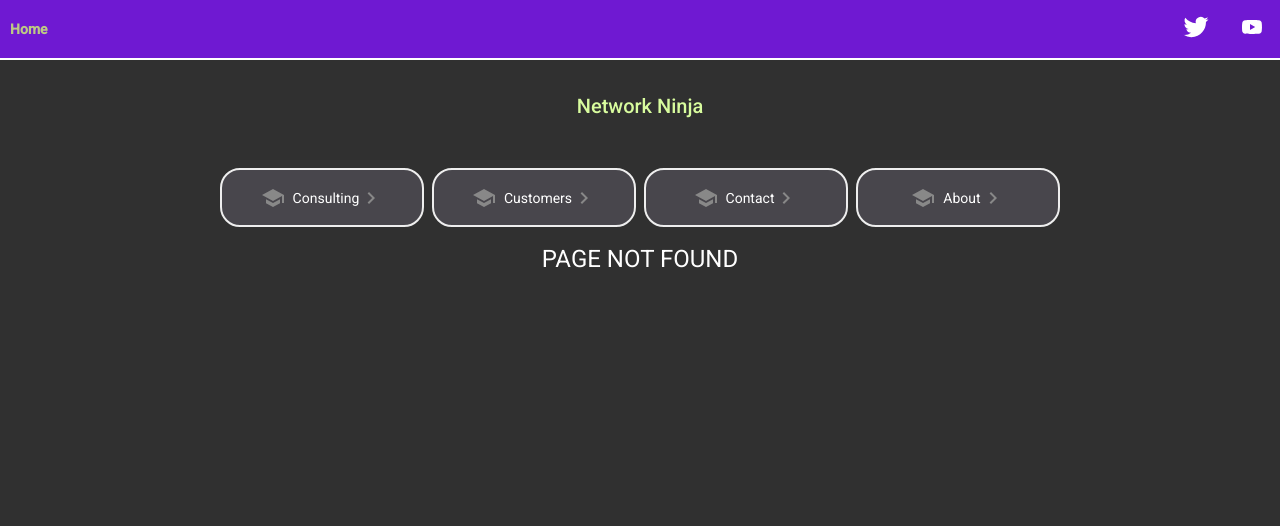
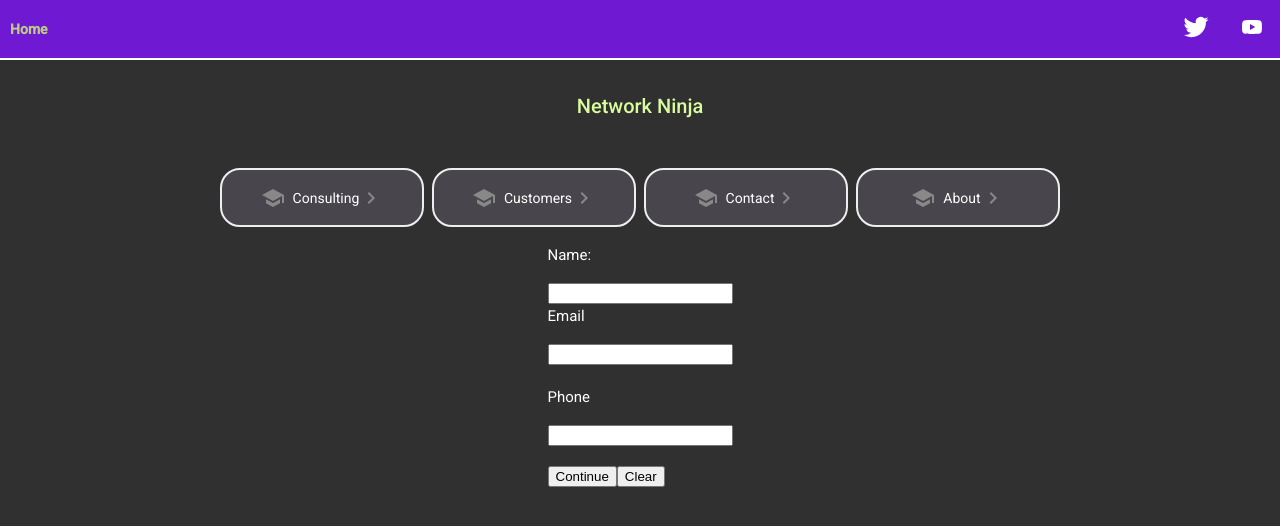
Before and after one commit to helloimalemur/koonts-dot-net, an Angular app: page /customerform in a window 1280 px wide. Before the commit this address led to /notfound. Shown: the top 526 px of the page. Built offline with nearby package versions, Linux system fonts and the light colour scheme.

Commit message:
customer form

```diff
--- a/src/app/app-routing.module.ts
+++ b/src/app/app-routing.module.ts
@@ -7,6 +7,7 @@ import {ConsultingComponent} from "./consulting/consulting.component";
 import {ContactComponent} from "./contact/contact.component";
 import {AboutComponent} from "./about/about.component";
 import {TicketformComponent} from "./ticketform/ticketform.component";
+import {CustomerformComponent} from "./customerform/customerform.component";
 import {HomeComponent} from "./home/home.component";
 import {PortfolioComponent} from "./portfolio/portfolio.component";
 
@@ -20,6 +21,8 @@ const routes: Routes = [
   { path: 'portfolio', component: PortfolioComponent },
   { path: 'contact', component: ContactComponent },
   { path: 'about', component: AboutComponent },
+  {path: 'ticketform', component: TicketformComponent},
+  {path: 'customerform', component: CustomerformComponent},
   { path: '**', redirectTo: 'notfound' }
 ];
 
--- a/src/app/customer.service.ts
+++ b/src/app/customer.service.ts
@@ -1,9 +1,31 @@
 import { Injectable } from '@angular/core';
+import { HttpClient } from "@angular/common/http";
+import { Observable, throwError } from 'rxjs';
+import { catchError, retry } from 'rxjs/operators';
+import {Customer} from "./customer/customer";
+import { HttpHeaders } from "@angular/common/http";
+import {Ticket} from "./ticket/ticket";
 
 @Injectable({
   providedIn: 'root'
 })
 export class CustomerService {
 
-  constructor() { }
+  constructor(private http: HttpClient) { }
+
+  url="http://127.0.0.1:8080/customer/add/";
+
+
+  createCustomer(customer:Customer): Observable<any> {
+    let httpOptions = {
+      headers: new HttpHeaders({
+        'Content-Type': 'application/x-www-form-urlencoded'
+      })
+    }
+    let name = customer.name;
+    let email = customer.email;
+    let phone = customer.phone;
+    let body = "name="+name+"&"+"email="+email+"&"+"phone="+phone;
+    return this.http.post(this.url, body, httpOptions);
+  }
 }
--- a/src/app/customer/customer.component.ts
+++ b/src/app/customer/customer.component.ts
@@ -8,12 +8,6 @@ import { Customer } from "./customer";
 })
 export class CustomerComponent implements OnInit {
 
-  customer: Customer = {
-    id: 1,
-    name: "James",
-    email: "jkoontsiii@gmail.com"
-  };
-
   constructor() { }
 
   ngOnInit(): void {
--- a/src/app/customer/customer.ts
+++ b/src/app/customer/customer.ts
@@ -1,6 +1,7 @@
-export interface Customer {
-  id: number;
-  name: String;
-  email: String;
-
+export class Customer {
+  constructor(
+    public name: String,
+    public email: String,
+    public phone: String
+    ) { }
 }
--- a/src/app/customerform/customerform.component.html
+++ b/src/app/customerform/customerform.component.html
@@ -1 +1,49 @@
-<p>customerform works!</p>
+<div [hidden]="confirm">
+  <form #customerForm = "ngForm">
+
+    <h4>Name: {{model.name}}</h4>
+    <div class="form-group">
+      <input type="text" class="form-control" id="name"
+             required
+             [(ngModel)]="model.name" name="name">
+    </div>
+
+    <h4>Email</h4>
+    <div class="form-group">
+      <input type="text" class="form-control" id="email"
+             required maxlength="300" minlength="10"
+             [(ngModel)]="model.email" name="email">
+    </div>
+    <br>
+    <div class="form-group">
+      <h4>Phone</h4>
+      <input type="text" class="form-control" id="phone"
+             required maxlength="15" minlength="10"
+             [(ngModel)]="model.phone" name="phone">
+    </div>
+    <br>
+    <button type="button" class="btn btn-primary" (click)="confirm=true">Continue</button>
+    <button (click)="clearForm()">Clear</button>
+  </form>
+</div>
+
+
+<div [hidden]="!confirm">
+  <h2>To Be Submitted:</h2>
+  <div class="row">
+    <div class="col-xs-3">Name:</div>
+    <div class="col-xs-9">{{ model.name }}</div>
+  </div>
+  <div class="row">
+    <div class="col-xs-3">Email:</div>
+    <div class="col-xs-9">{{ model.email }}</div>
+  </div>
+  <div class="row">
+    <div class="col-xs-3">Phone:</div>
+    <div class="col-xs-9">{{ model.phone }}</div>
+  </div>
+  <br>
+  <form (ngSubmit)="onSubmit();submitted=true" #ticketForm="ngForm"><button>Submit</button></form>
+  <button type="button" class="btn btn-primary" (click)="confirm=false">Edit</button>
+  <div [hidden]="!submitted"><b><h2>Submitted!</h2></b></div>
+</div>
--- a/src/app/customerform/customerform.component.ts
+++ b/src/app/customerform/customerform.component.ts
@@ -1,4 +1,6 @@
 import { Component, OnInit } from '@angular/core';
+import { Customer } from '../customer/customer';
+import {CustomerService} from "../customer.service";
 
 @Component({
   selector: 'app-customerform',
@@ -7,7 +9,23 @@ import { Component, OnInit } from '@angular/core';
 })
 export class CustomerformComponent implements OnInit {
 
-  constructor() { }
+  constructor(private customerservice: CustomerService) { }
+
+  model = new Customer('','', '');
+  confirm = false;
+  submitted: boolean = false;
+
+  onSubmit() {
+    this.confirm = true
+    let req = this.customerservice.createCustomer(this.model);
+    req.subscribe();
+
+  };
+  clearForm() {
+    this.model.email = '';
+    this.model.name = '';
+    this.model.phone = '';
+  }
 
   ngOnInit(): void {
   }
```
